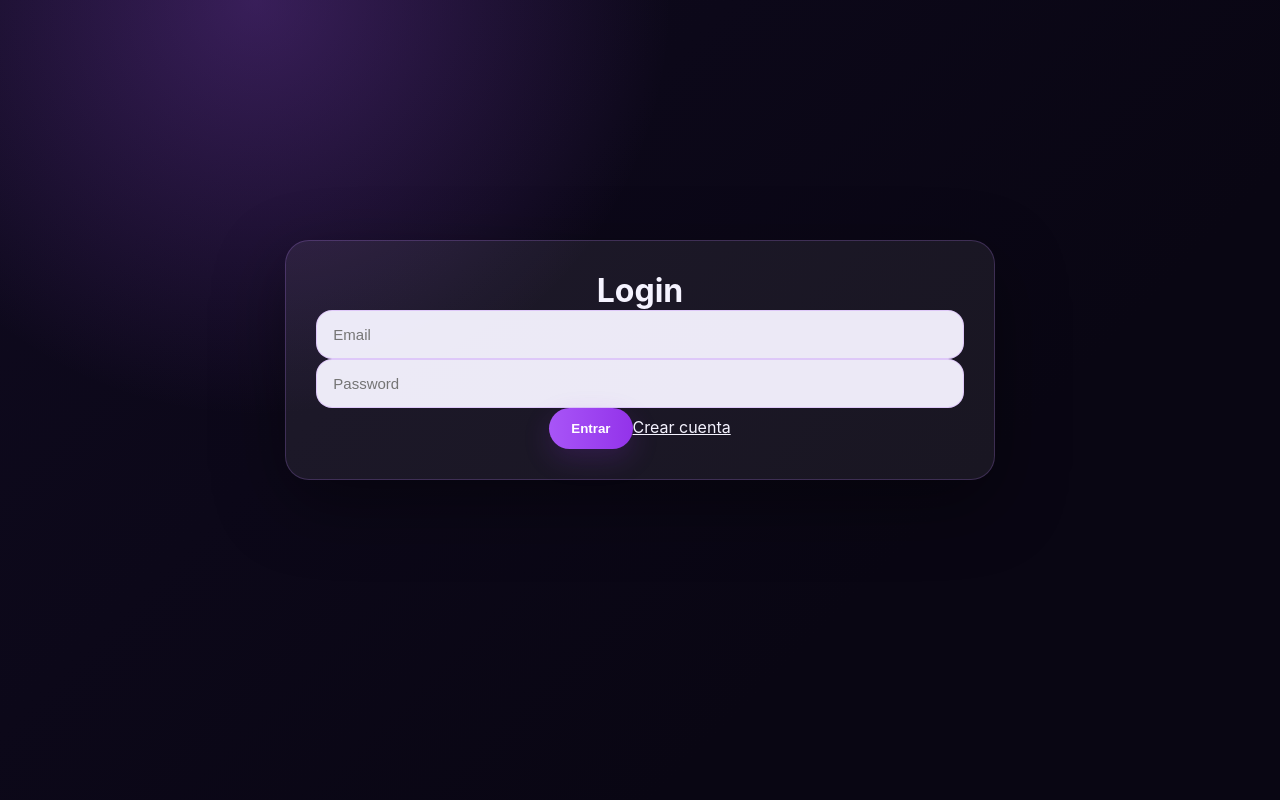
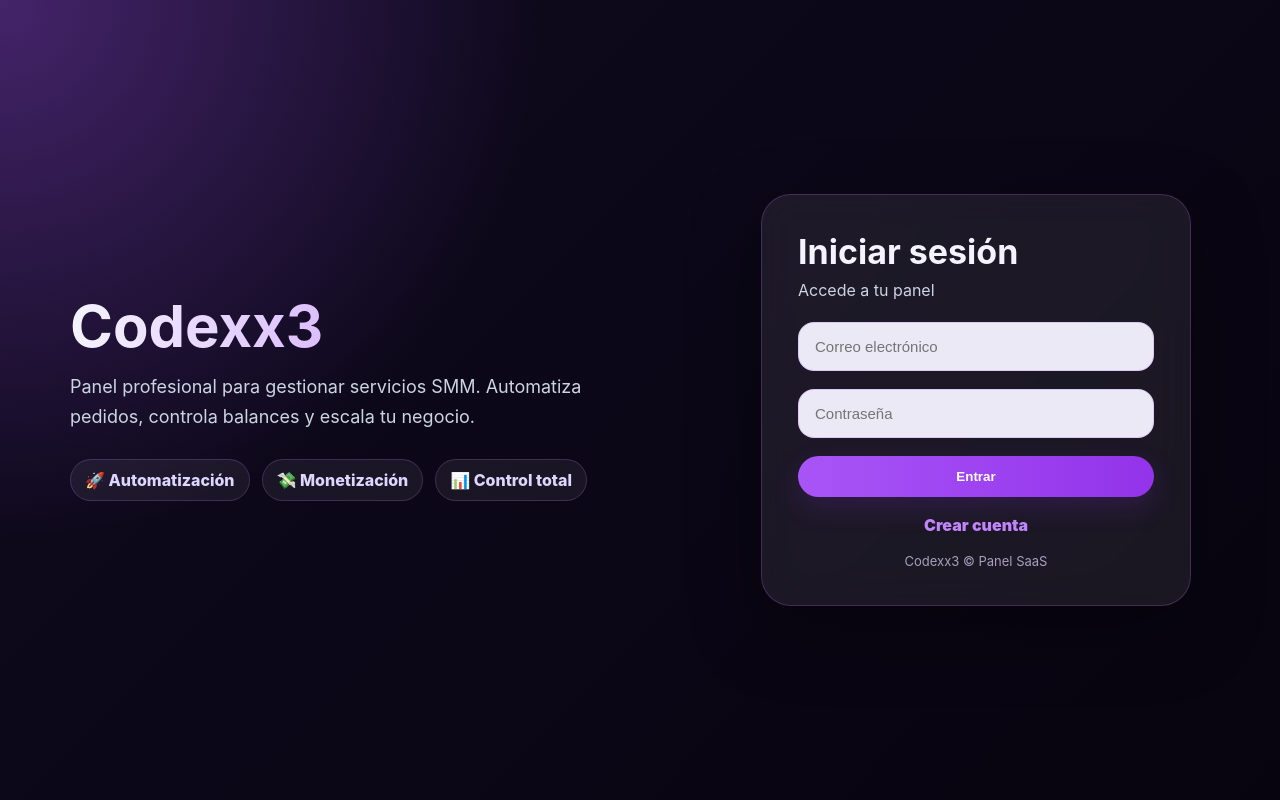
Before and after one commit to ballonaxx3/codexx3-smm-panelv3, a PHP site: page /login.php in a window 1280 px wide. Run offline with PHP 8.4, Linux system fonts and the light colour scheme.

Commit message:
Redesign login UI professional

```diff
--- a/public/login.php
+++ b/public/login.php
@@ -9,4 +9,50 @@ if ($_SERVER['REQUEST_METHOD']==='POST') {
     $error='Credenciales incorrectas';
 }
 ?>
-<!doctype html><html lang="es"><head><meta charset="utf-8"><meta name="viewport" content="width=device-width,initial-scale=1"><title>Login</title><link rel="stylesheet" href="/assets/css/style.css"></head><body><main class="hero"><form class="card" method="post"><h1>Login</h1><?php if($error):?><p class="error"><?=htmlspecialchars($error)?></p><?php endif;?><input name="email" type="email" placeholder="Email" required><input name="password" type="password" placeholder="Password" required><button class="btn" type="submit">Entrar</button><a href="/register.php">Crear cuenta</a></form></main></body></html>
+<!doctype html>
+<html lang="es">
+<head>
+<meta charset="utf-8">
+<meta name="viewport" content="width=device-width,initial-scale=1">
+<title>Login - Codexx3</title>
+<link rel="stylesheet" href="/assets/css/style.css">
+</head>
+<body>
+
+<div class="auth-page">
+
+    <div class="auth-brand">
+        <h1>Codexx3</h1>
+        <p>Panel profesional para gestionar servicios SMM. Automatiza pedidos, controla balances y escala tu negocio.</p>
+
+        <div class="auth-pills">
+            <span>🚀 Automatización</span>
+            <span>💸 Monetización</span>
+            <span>📊 Control total</span>
+        </div>
+    </div>
+
+    <div class="auth-panel">
+        <form class="auth-card" method="post">
+            <h2>Iniciar sesión</h2>
+            <p>Accede a tu panel</p>
+
+            <?php if($error):?>
+                <div class="alert error"><?=htmlspecialchars($error)?></div>
+            <?php endif;?>
+
+            <div class="stack-form">
+                <input name="email" type="email" placeholder="Correo electrónico" required>
+                <input name="password" type="password" placeholder="Contraseña" required>
+                <button class="btn primary" type="submit">Entrar</button>
+            </div>
+
+            <a class="auth-link" href="/register.php">Crear cuenta</a>
+            <div class="auth-small">Codexx3 © Panel SaaS</div>
+        </form>
+    </div>
+
+</div>
+
+</body>
+</html>
```
